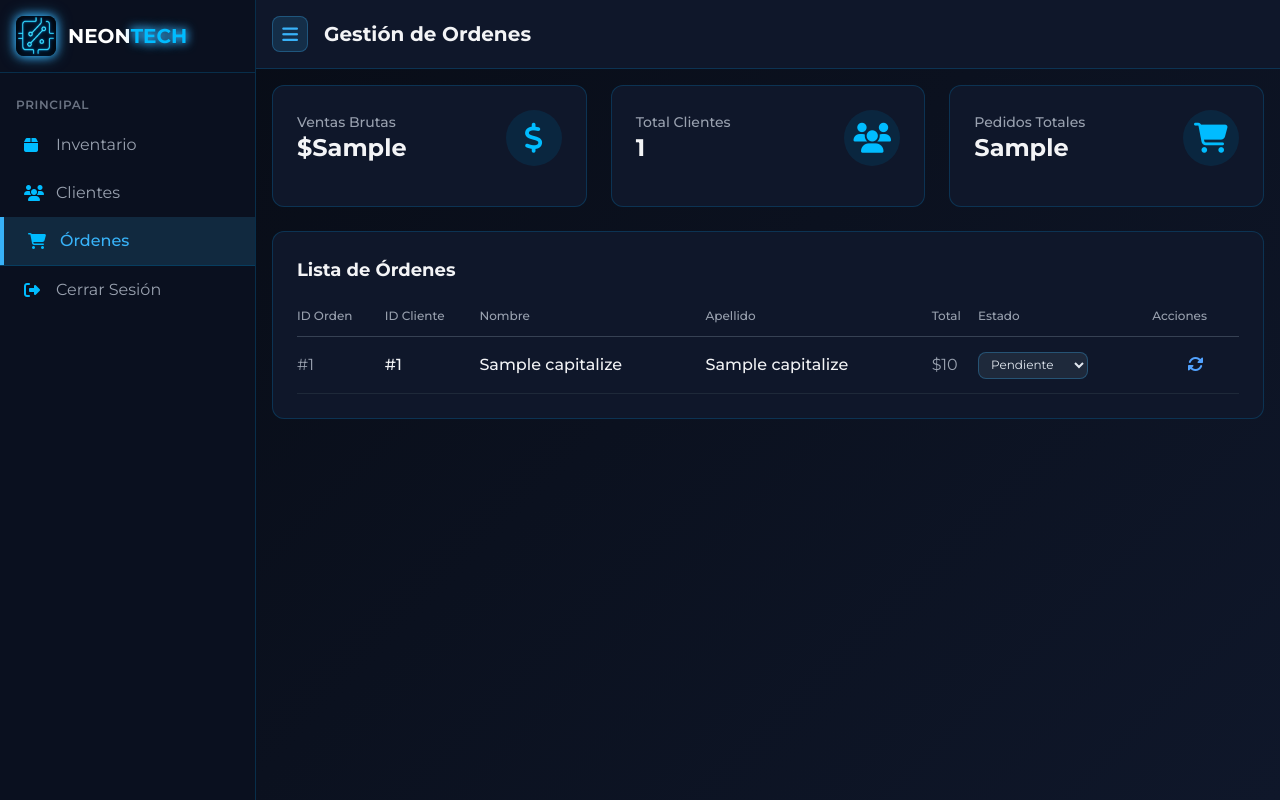
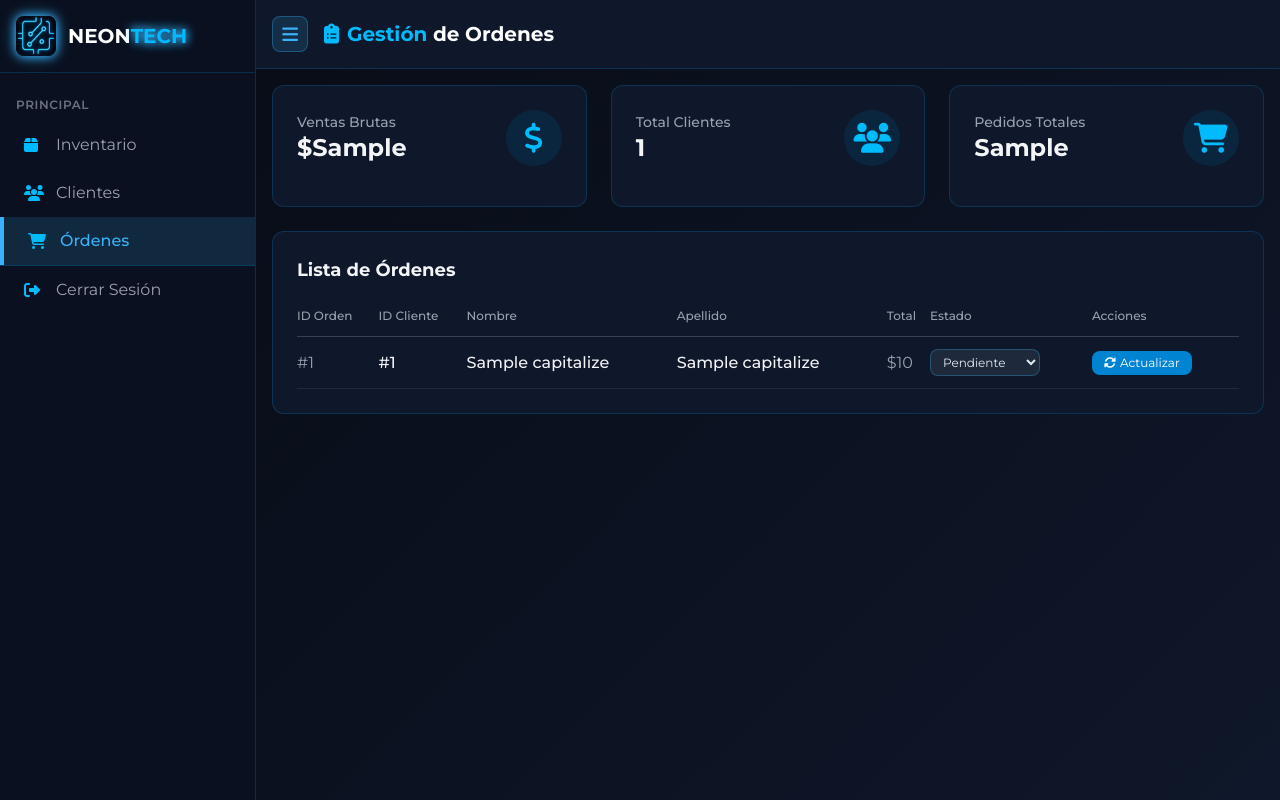
Before and after one commit to roycvx/neontech_ecommerce, a Django app: template users/templates/users/admin_dashboard/orders_management.html in a window 1280 px wide. Run offline with Django 5.2, Linux system fonts and the light colour scheme; the template is opened without the code that fills it: most values are stand-ins (such as "Sample title", 1, 10 or a date in 2020).

Commit message:
style(orders_management): mejorar diseño del header y ajustar el tamaño y la posición del botón en la pagina

```diff
--- a/users/templates/users/admin_dashboard/orders_management.html
+++ b/users/templates/users/admin_dashboard/orders_management.html
@@ -26,7 +26,10 @@
                     <div id="sidebarToggle" class="menu-toggle md:hidden">
                         <i class="fas fa-bars"></i>
                     </div>
-                    <h2 class="text-xl font-bold">Gestión de Ordenes</h2>
+                    <h2 class="text-xl font-bold flex items-center" id="ordenesTitle">
+                        <i class="fas fa-clipboard-list text-sky-400 mr-2"></i>
+                        <span class="text-sky-400">Gestión</span>&nbsp;<span class="text-white">de Ordenes</span>
+                    </h2>
                 </div>
             </div>
         </header>
@@ -64,7 +67,7 @@
                                 <td class="py-3 font-medium" data-label="ID Cliente">#{{ compra.usuario.id }}</td>
                                 <td class="py-3 font-medium" data-label="Nombre">{{ compra.usuario.first_name.capitalize }}</td>
                                 <td class="py-3 font-medium" data-label="Apellido">{{ compra.usuario.last_name.capitalize }}</td>
-                                <td class="py-3 text-gray-400" data-label="Total">${{ compra.total }}</td>
+                                <td class="py-3 text-gray-400" data-label="Total">${{ compra.formatted_total  }}</td>
                                 <td class="py-3 text-gray-400" data-label="Estado">
                                     <div class="flex items-center justify-end md:justify-start">
                                         <select name="estado" form="form-{{ compra.id }}" class="form-input text-xs py-1 px-2 rounded-lg bg-gray-800 text-white border border-gray-700">
@@ -76,11 +79,12 @@
                                         </select>
                                     </div>
                                 </td>
-                                <td class="py-3 text-center data-label="Acciones">
+                                <td class="py-3 text-center" data-label="Acciones">
                                     <form method="POST" action="{% url 'update_state' compra.id %}" id="form-{{ compra.id }}">
                                         {% csrf_token %}
-                                        <button type="submit" class="btn-blue text-blue-400 hover:text-blue-300 mx-1 p-1" title="Actualizar estado">
-                                            <i class="fas fa-sync-alt"></i>
+                                        <button type="submit" class="bg-sky-600 hover:bg-sky-700 text-white py-1 px-3 rounded-lg flex items-center btn-neon w-full md:w-auto justify-center text-xs">
+                                            <i class="fas fa-sync-alt mr-1"></i>
+                                            Actualizar
                                         </button>
                                     </form>
                                 </td>
```
